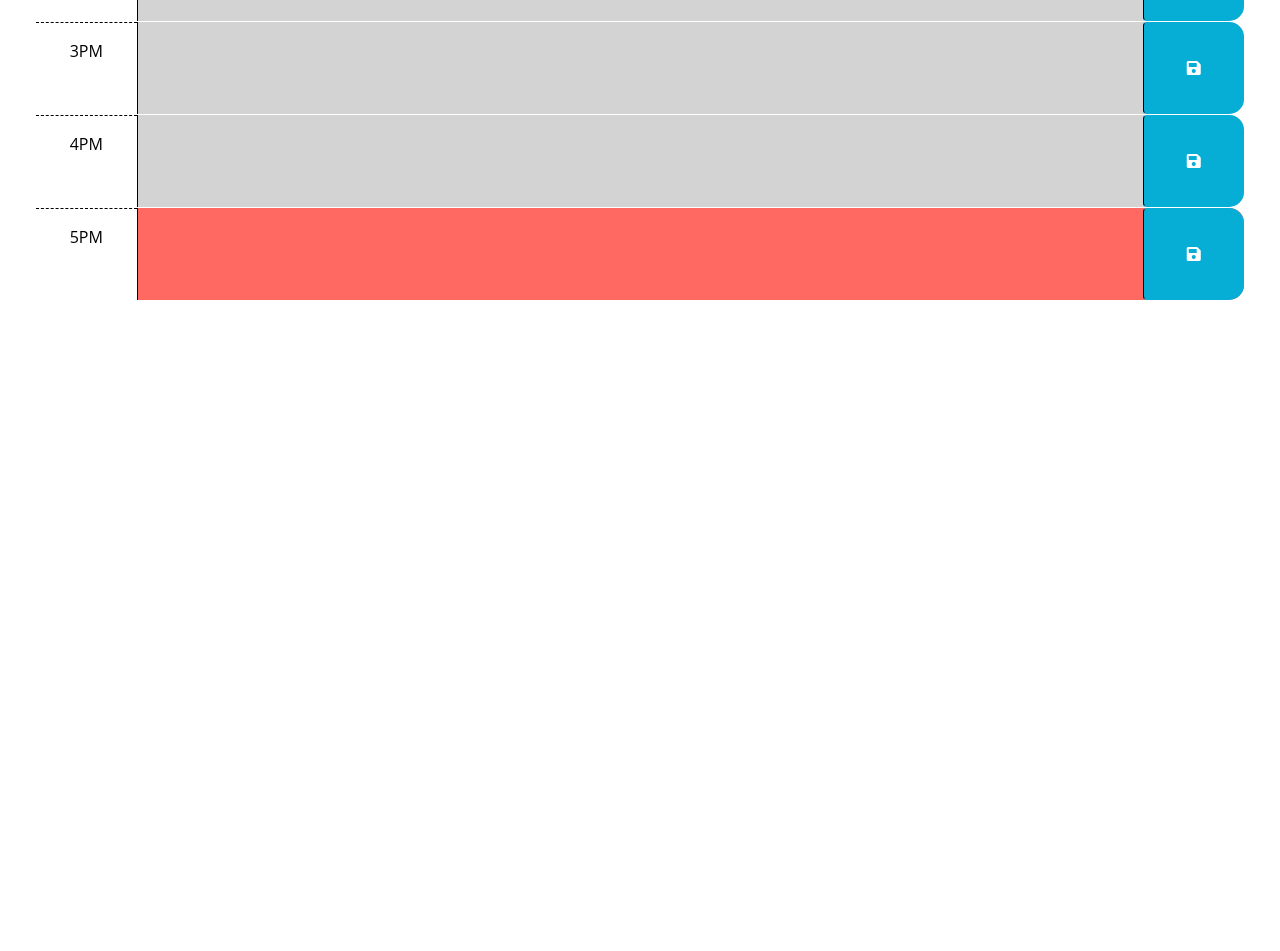
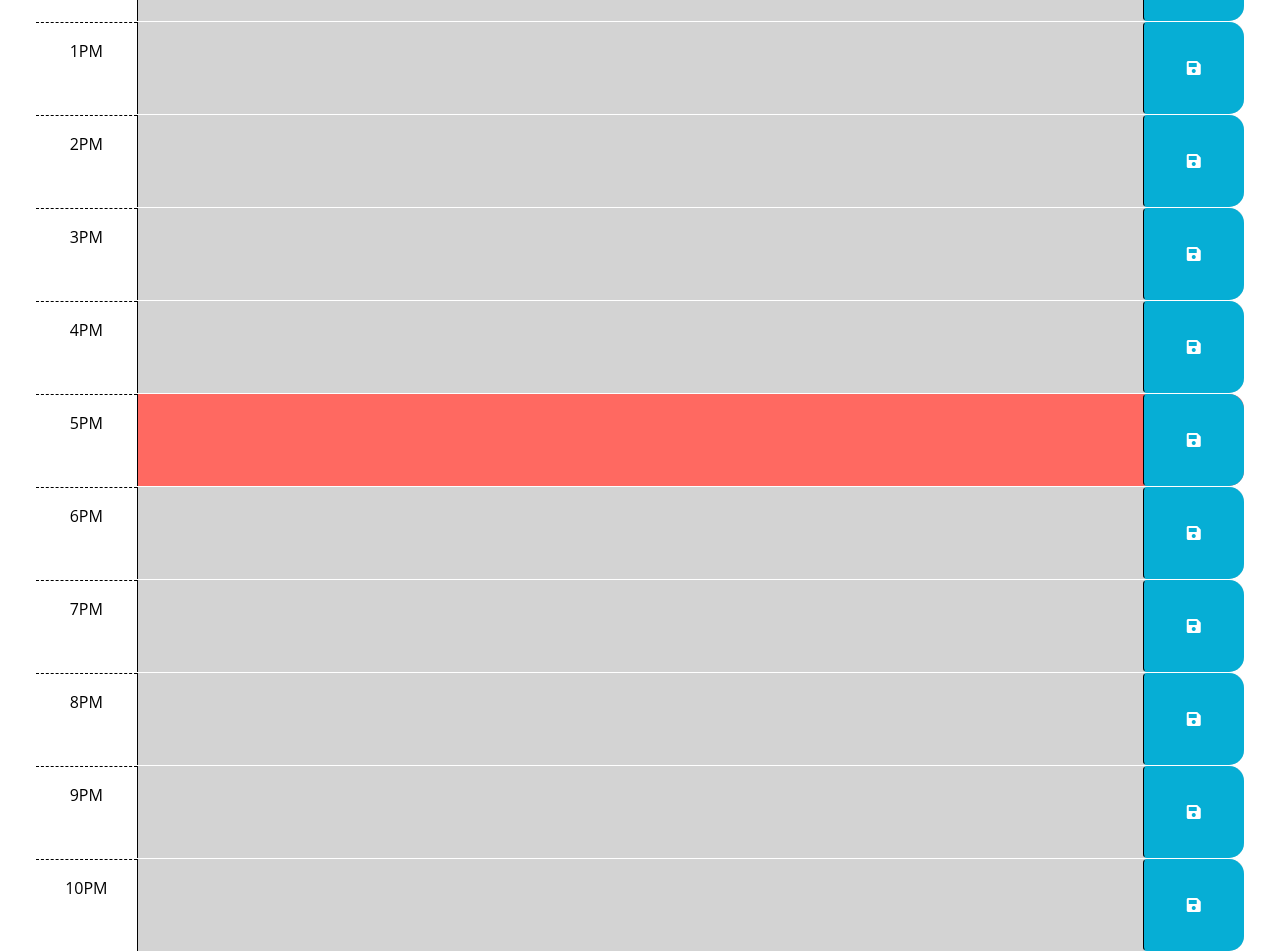
Before and after one commit to eavalo14/personal-day-scheduler, a plain HTML site: page index.html in a window 1280 px wide. Shown: the part 834-1785 px from the top of the page. Before the commit the page ends 1134 px from the top, so only its background shows below. Drawn offline with nearby package versions, Linux system fonts and the light colour scheme.

Commit message:
adding additional times

```diff
--- a/index.html
+++ b/index.html
@@ -40,6 +40,23 @@
         in the finished product. Remember to delete this comment once the
         code is implemented.
         -->
+      <!-- 7 AM -->
+      <div id="hour-7" class="row time-block past">
+        <div class="col-2 col-md-1 hour text-center py-3">7AM</div>
+        <textarea class="col-8 col-md-10 description" rows="3"> </textarea>
+        <button class="btn saveBtn col-2 col-md-1" aria-label="save">
+          <i class="fas fa-save" aria-hidden="true"></i>
+        </button>
+      </div>
+
+      <!-- 8 AM -->
+      <div id="hour-8" class="row time-block past">
+        <div class="col-2 col-md-1 hour text-center py-3">10AM</div>
+        <textarea class="col-8 col-md-10 description" rows="3"> </textarea>
+        <button class="btn saveBtn col-2 col-md-1" aria-label="save">
+          <i class="fas fa-save" aria-hidden="true"></i>
+        </button>
+      </div>
 
       <!-- 9 AM -->
       <div id="hour-9" class="row time-block past">
@@ -122,6 +139,53 @@
           <i class="fas fa-save" aria-hidden="true"></i>
         </button>
       </div>
+
+      <!-- 6 PM -->
+      <div id="hour-18" class="row time-block past">
+        <div class="col-2 col-md-1 hour text-center py-3">6PM</div>
+        <textarea class="col-8 col-md-10 description" rows="3"> </textarea>
+        <button class="btn saveBtn col-2 col-md-1" aria-label="save">
+          <i class="fas fa-save" aria-hidden="true"></i>
+        </button>
+      </div>
+
+      <!-- 7 PM -->
+      <div id="hour-19" class="row time-block past">
+        <div class="col-2 col-md-1 hour text-center py-3">7PM</div>
+        <textarea class="col-8 col-md-10 description" rows="3"> </textarea>
+        <button class="btn saveBtn col-2 col-md-1" aria-label="save">
+          <i class="fas fa-save" aria-hidden="true"></i>
+        </button>
+      </div>
+
+      <!-- 8 PM -->
+      <div id="hour-20" class="row time-block past">
+        <div class="col-2 col-md-1 hour text-center py-3">8PM</div>
+        <textarea class="col-8 col-md-10 description" rows="3"> </textarea>
+        <button class="btn saveBtn col-2 col-md-1" aria-label="save">
+          <i class="fas fa-save" aria-hidden="true"></i>
+        </button>
+      </div>
+
+      <!-- 9 PM -->
+      <div id="hour-21" class="row time-block past">
+        <div class="col-2 col-md-1 hour text-center py-3">9PM</div>
+        <textarea class="col-8 col-md-10 description" rows="3"> </textarea>
+        <button class="btn saveBtn col-2 col-md-1" aria-label="save">
+          <i class="fas fa-save" aria-hidden="true"></i>
+        </button>
+      </div>
+
+      <!-- 10 PM -->
+      <div id="hour-22" class="row time-block past">
+        <div class="col-2 col-md-1 hour text-center py-3">10PM</div>
+        <textarea class="col-8 col-md-10 description" rows="3"> </textarea>
+        <button class="btn saveBtn col-2 col-md-1" aria-label="save">
+          <i class="fas fa-save" aria-hidden="true"></i>
+        </button>
+      </div>
+
+
     </div>
 
     <script src="https://cdnjs.cloudflare.com/ajax/libs/jquery/3.2.1/jquery.min.js"></script>
```
